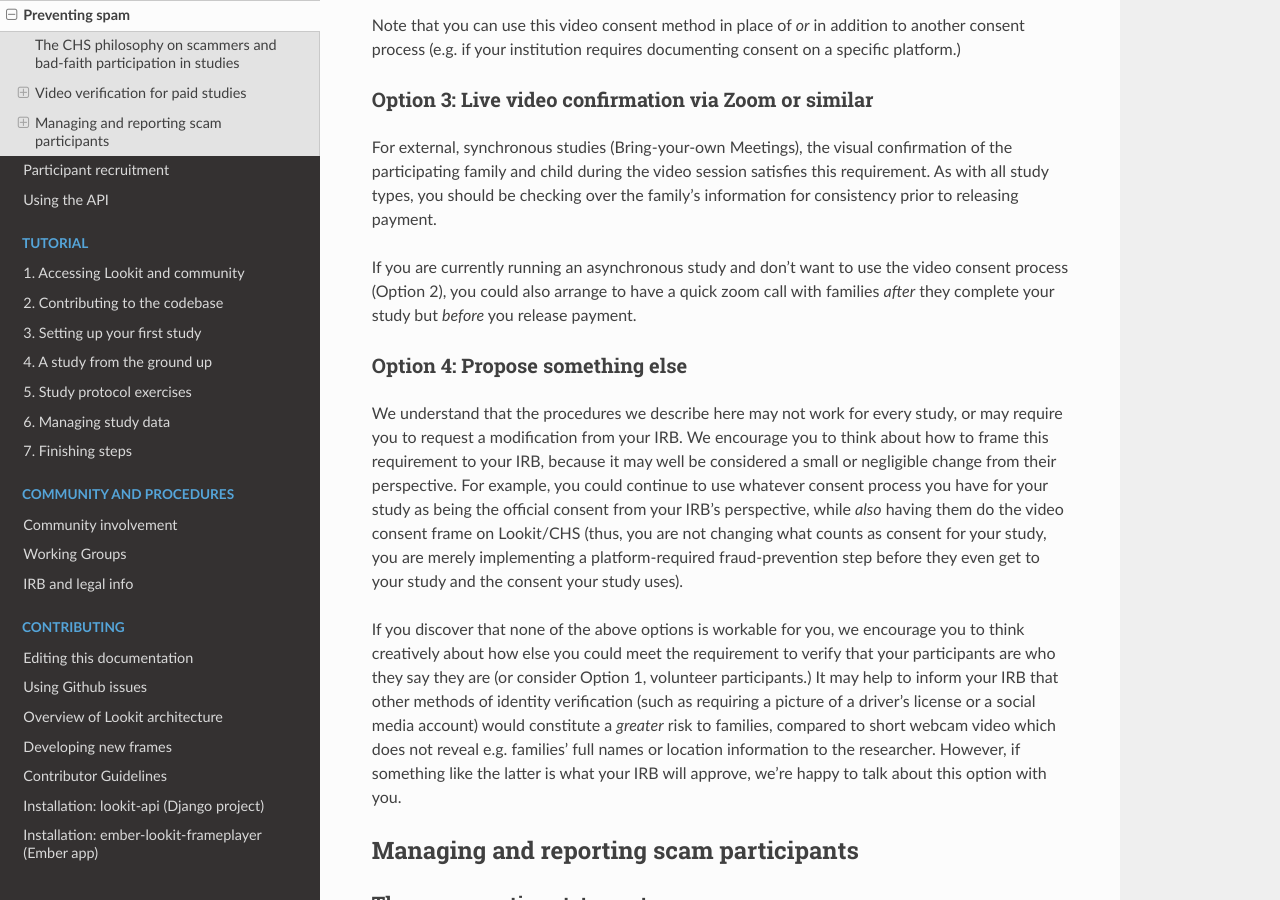
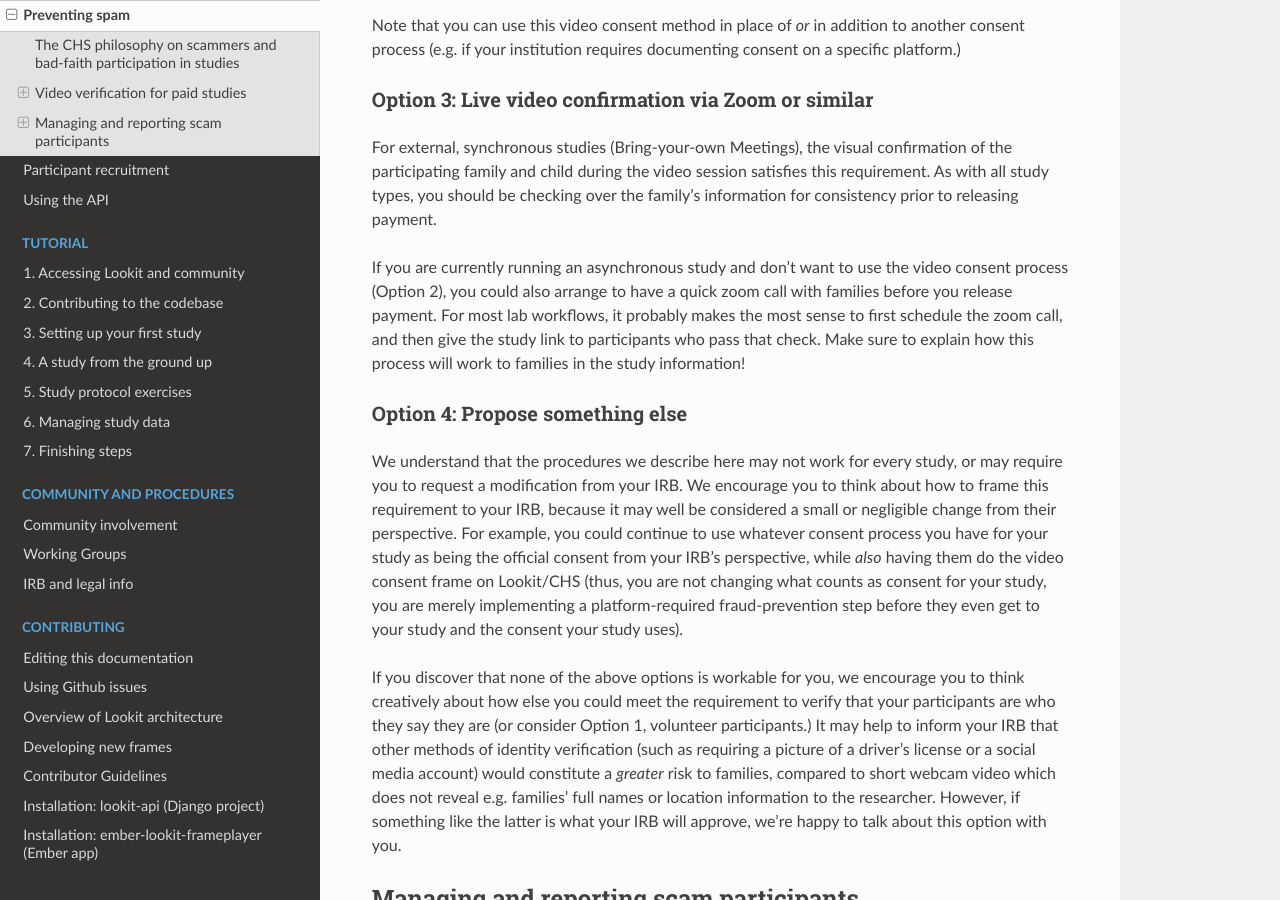
Before and after one commit to lookit/lookit-docs, a Sphinx documentation site: the page built from docs/source/researchers-spam-prevention.rst, in a window 1280 px wide and 900 px high, scrolled down 2475 px. Built offline with Sphinx 7.4.7 and the Read the Docs theme 2.0.0, drawn with Linux system fonts in a browser that asks for light colours.

Commit message:
updated instructions for async with zoom confirmation

```diff
--- a/docs/source/researchers-spam-prevention.rst
+++ b/docs/source/researchers-spam-prevention.rst
@@ -125,8 +125,10 @@ As with all study types, you should be checking over the family's information fo
 prior to releasing payment.
 
 If you are currently running an asynchronous study and don't want to use the video consent
-process (Option 2), you could also arrange to have a quick zoom call with families *after*
-they complete your study but *before* you release payment.
+process (Option 2), you could also arrange to have a quick zoom call with families before you release
+payment. For most lab workflows, it probably makes the most sense to first schedule the zoom call, and then
+give the study link to participants who pass that check. Make sure to explain how this process will work
+to families in the study information!
 
 Option 4: Propose something else
 ^^^^^^^^^^^^^^^^^^^^^^^^^^^^^^^^^
```
